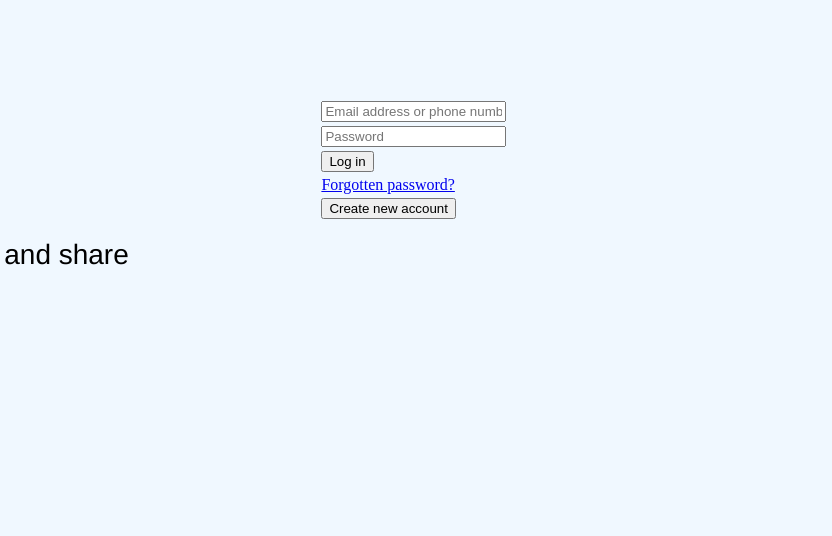
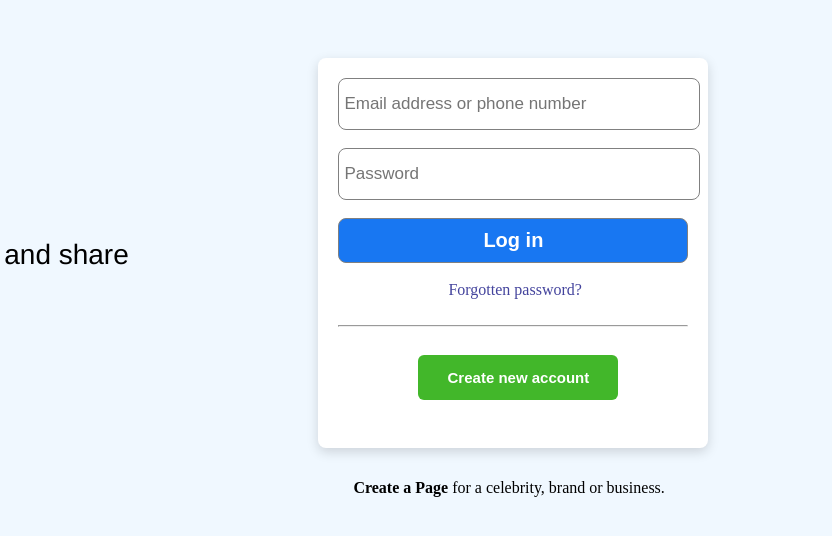
Before and after one commit to joby2001/login, a plain HTML site: page fb home page/FaceBook.html in a window 1280 px wide. Shown: the full height of the page, 448-1280 px from the left. Drawn offline with Linux system fonts and the light colour scheme.

Commit message:
fb changes

```diff
--- a/fb home page/FaceBook.css
+++ b/fb home page/FaceBook.css
@@ -54,7 +54,74 @@ body{
     border: 0;
     background-color: aliceblue;
 }
+.right-section{
+    width: 40%;
+    height: 100%;
+    float: left;
+    margin-top: 50px;
+}
 .loginform{
-    border: 1px;
-    border-color: rgb(173, 62, 62);
+   border-radius: 8px;
+    padding: 20px;
+    background-color: #fff;
+    width: 350px;
+   height: 350px;
+   justify-content: center;
+   -webkit-box-shadow: 0 4px 12px rgba(0,0,0,0.15);
+   box-shadow: 0 4px 12px rgba(0,0,0,0.15);
 }
+
+.textspace{
+    padding: 5px;
+    border: 1px solid grey;
+    width: 100%;
+    border-radius: 8px;
+    height: 40px;
+    font-size: 17px;
+}
+.textspace:focus{
+    border: 2px solid rgb(112, 149, 235);
+}
+.submitbutton{
+    width: 100%;
+    height:45px ;
+    border-radius: 8px;
+    background-color: #1877f2;
+    border: 1px solid grey;
+    color: #fff;
+    font-size: 20px;
+    font-weight: bold;
+}
+.forgot{
+    justify-content: center;
+    margin-left: 110px;
+    text-decoration: none;
+    color: rgb(68, 68, 157);
+}
+.forgot:hover{
+    text-decoration: underline;
+}
+.newaccount{
+    margin-left: 80px;
+    border: 0px solid;
+    width: 200px;
+    height: 45px;
+    border-radius: 6px;
+    background-color: #42b72a;
+    margin-top: 20px;
+    color: #fff;
+    font-size: 15px;
+    font-weight: bold;
+}
+.par{
+    margin-left: 35px;
+    padding-top: 15px;
+}
+.par a{
+    text-decoration: none;
+    font-weight: bold;
+    color: black;
+}
+.par a:hover{
+    text-decoration: underline;
+}
--- a/fb home page/FaceBook.html
+++ b/fb home page/FaceBook.html
@@ -1,47 +1,40 @@
 <!DOCTYPE html>
 <html lang="en">
+
 <head>
     <meta charset="UTF-8">
     <meta name="viewport" content="width=device-width, initial-scale=1.0">
     <title>Facebook login</title>
     <link href="FaceBook.css" rel="stylesheet" type="text/css">
 </head>
+
 <body>
     <div class="outer">
         <Div class="content">
             <div class="left-section">
                 <div class="logo-image">
-                    <img class="logo" src="https://static.xx.fbcdn.net/rsrc.php/y1/r/4lCu2zih0ca.svg" alt="face book logo">
+                    <img class="logo" src="https://static.xx.fbcdn.net/rsrc.php/y1/r/4lCu2zih0ca.svg"
+                        alt="face book logo">
                 </div>
                 <h2 class="desc">Facebook helps you connect and share<br> with the people in your life.</h2>
             </div>
             <div class="right-section">
-                <form>
-                    <table class="loginform">
-                        <tr>
-                            <td><input type="text" placeholder="Email address or phone number"></td><br>
-                        </tr>
-                        <tr>
-                            <td><input type="password" placeholder="Password"></td><br>
-                        </tr>
-                        <tr>
-                            <td><input type="submit" value="Log in"></td><br>
-                        </tr>
-                        <tr>
-                            <td><a href="FaceBook.html">Forgotten password?</a></td><br>
-                        </tr>
-                        <tr>
-                            <td><a href="FaceBook.html"></a><input type="button" value="Create new account"></a></td><br>
-                        </tr>
-                    </table>
+                <form class="loginform">
+                    <input type="text" placeholder="Email address or phone number" class="textspace">
+                   <br><br> <input type="password" placeholder="Password" class="textspace">
+                    <br><br><input type="submit" value="Log in" class="submitbutton"><br><br>
+                    <a href="FaceBook.html" class="forgot">Forgotten password?</a><br><br>
+                    <hr>
+                    <input type="button" value="Create new account" class="newaccount"><a href="FaceBook.html" ></a></a>
                 </form>
+                <p class="par"><a href="">Create a Page</a> for a celebrity, brand or business.</p>
             </div>
         </Div>
         <div class="footer">
 
         </div>
-
     </div>
 
 </body>
+
 </html>
```
